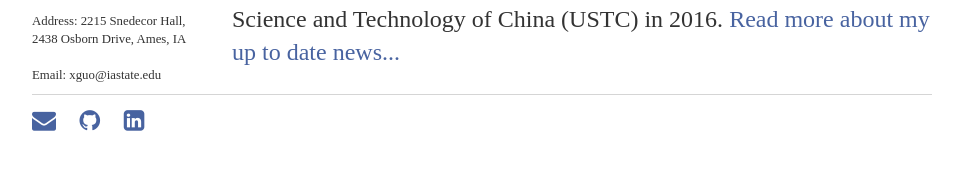
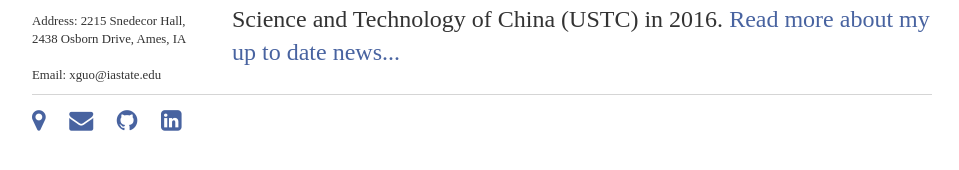
Before and after one commit to xingcheg/xingcheg.github.io, a Jekyll site: the page built from index.html, in a window 1280 px wide. Shown: the part 447-617 px from the top of the page, without its empty margins (158-1117 px from the left). Built offline with Jekyll 4.4.1, drawn with Linux system fonts in a browser that asks for light colours.

Commit message:
Update default.html

```diff
--- a/_layouts/default.html
+++ b/_layouts/default.html
@@ -33,6 +33,8 @@
 			</div><!-- /.container -->
 			<footer>
 	    		<ul>
+
+				<li><a href="https://earth.google.com/web/@42.0258405,-93.62637642,276.68842341a,34540.52601202d,35y,359.99999498h,0t,0r/data=ChEaDwoHL20vMG5tahgCIAEoAg"><i class="fa fa-map-marker" style="font-size:24px"></i></a></li>
 	        		<li><a href="mailto:gxcznb@gmail.com"><i class="fa fa-envelope" style="font-size:24px"></i></a></li>
 	        		<li><a href="https://github.com/xingcheg"><i class="fa fa-github" style="font-size:24px"></i></a></li>
 				<li><a href="https://www.linkedin.com/in/xingche-guo-506164143"><i class="fa fa-linkedin-square" style="font-size:24px"></i></a></li>
```
